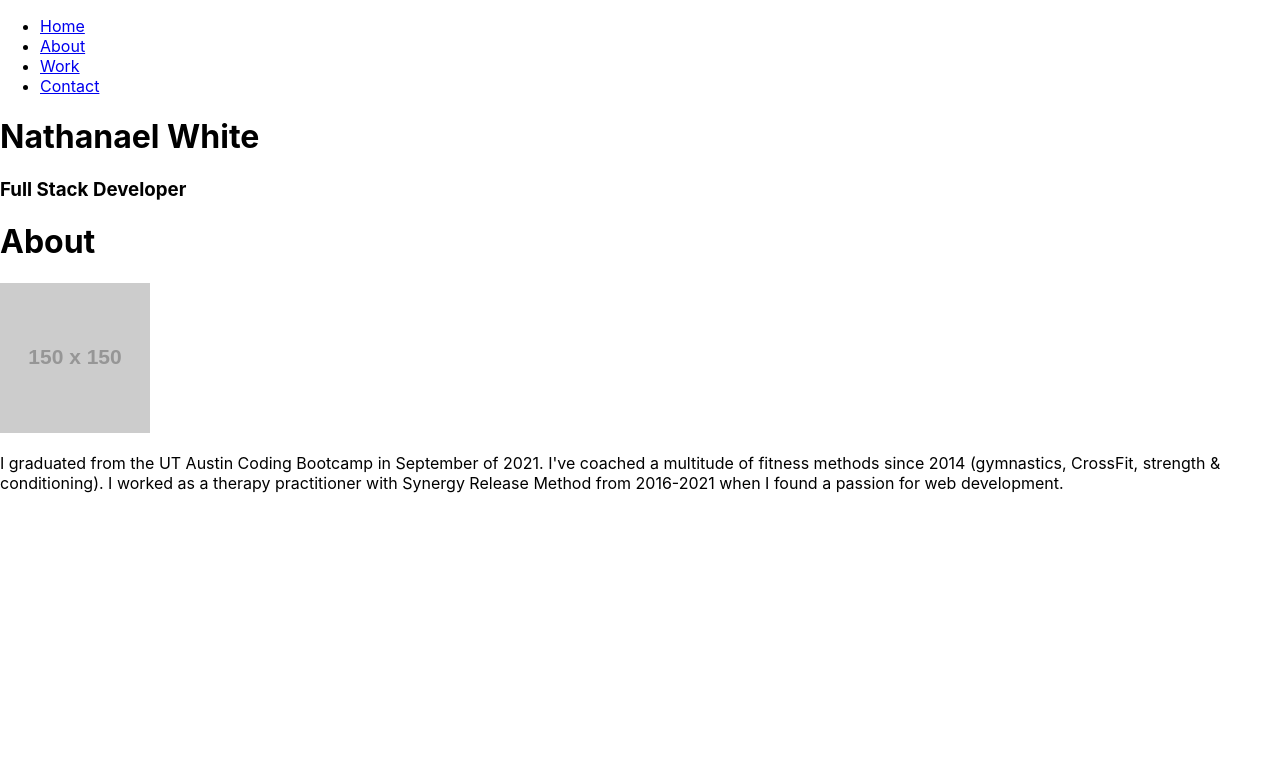
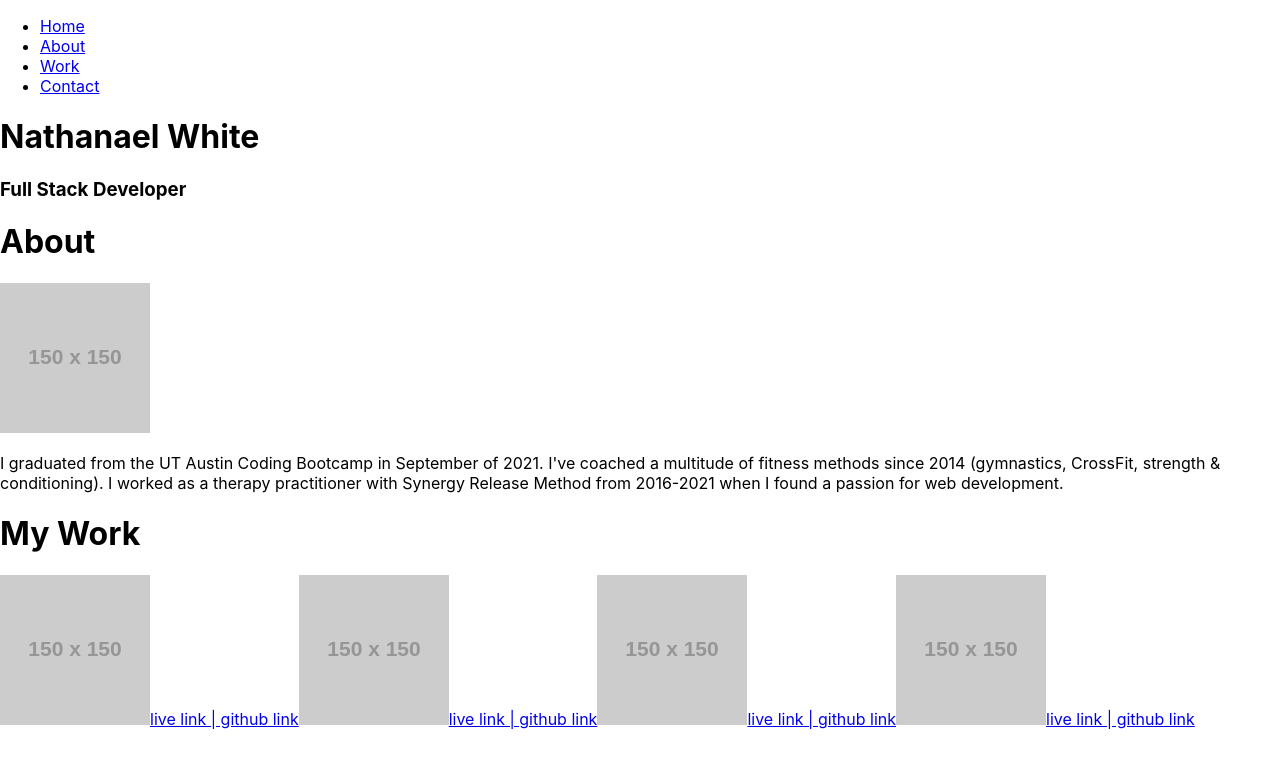
Before and after one commit to NathanaelWhite/Nathanael-White-portfolio, a React (Create React App) app: page / in a window 1280 px wide. Shown: the top 768 px of the page. Built offline with nearby package versions, Linux system fonts and the light colour scheme.

Commit message:
made initial 'my work' section with placeholders and links

```diff
--- a/src/App.js
+++ b/src/App.js
@@ -4,6 +4,7 @@ import Button from "@material-ui/core/Button";
 import Nav from "./components/Nav";
 import Header from "./components/Header";
 import About from "./components/About";
+import Work from "./components/Work";
 
 function App() {
   return (
@@ -11,6 +12,7 @@ function App() {
       <Nav />
       <Header />
       <About />
+      <Work />
     </div>
   );
 }
--- a/src/components/Project/index.js
+++ b/src/components/Project/index.js
@@ -0,0 +1,18 @@
+import React from "react";
+
+function Project() {
+    return(
+        <div className="project">
+            <img src="http://placehold.jp/150x150.png" alt="placeholder" />
+            <a href="#">live link | github link</a>
+            <img src="http://placehold.jp/150x150.png" alt="placeholder" />
+            <a href="#">live link | github link</a>
+            <img src="http://placehold.jp/150x150.png" alt="placeholder" />
+            <a href="#">live link | github link</a>
+            <img src="http://placehold.jp/150x150.png" alt="placeholder" />
+            <a href="#">live link | github link</a>
+        </div>
+    )
+}
+
+export default Project;
--- a/src/components/Work/index.js
+++ b/src/components/Work/index.js
@@ -0,0 +1,13 @@
+import React from "react";
+import Project from "../Project";
+
+function Work() {
+  return (
+    <div className="my-work">
+      <h1>My Work</h1>
+      <Project />
+    </div>
+  );
+}
+
+export default Work;
```
